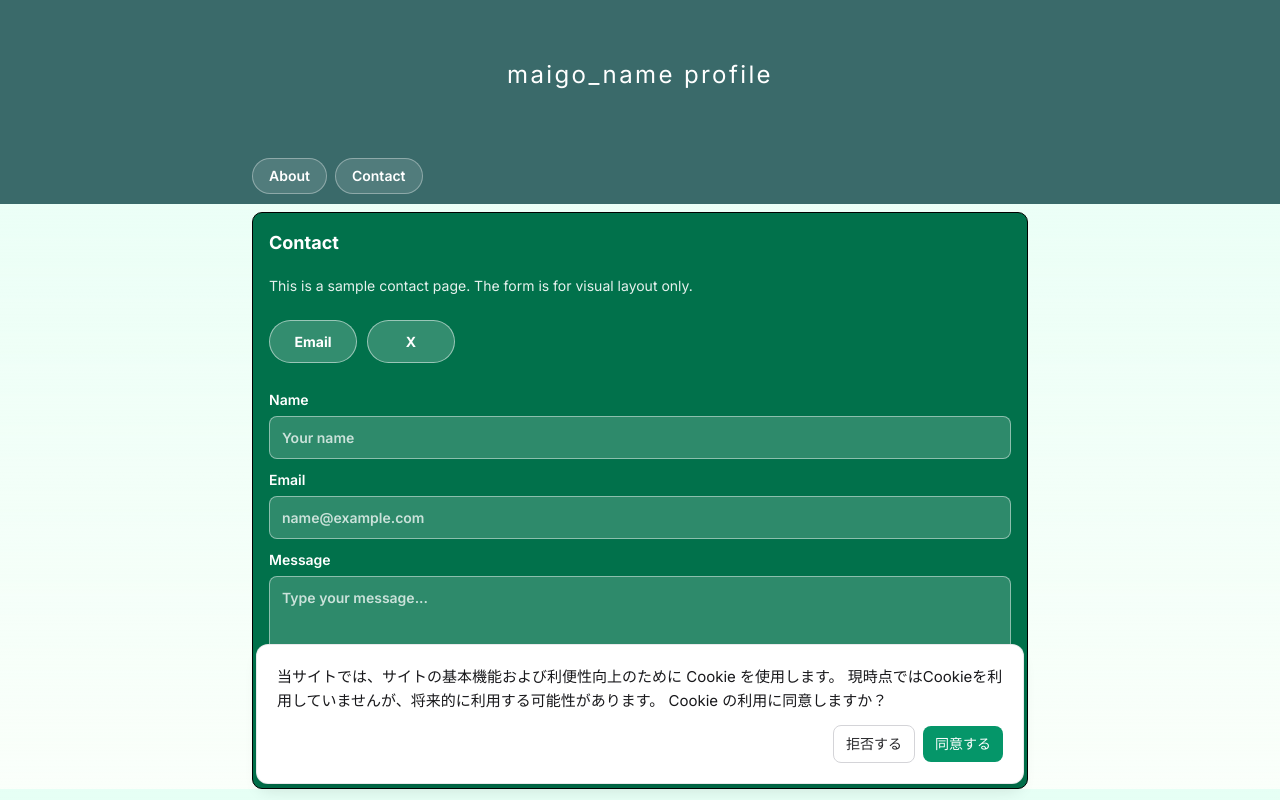
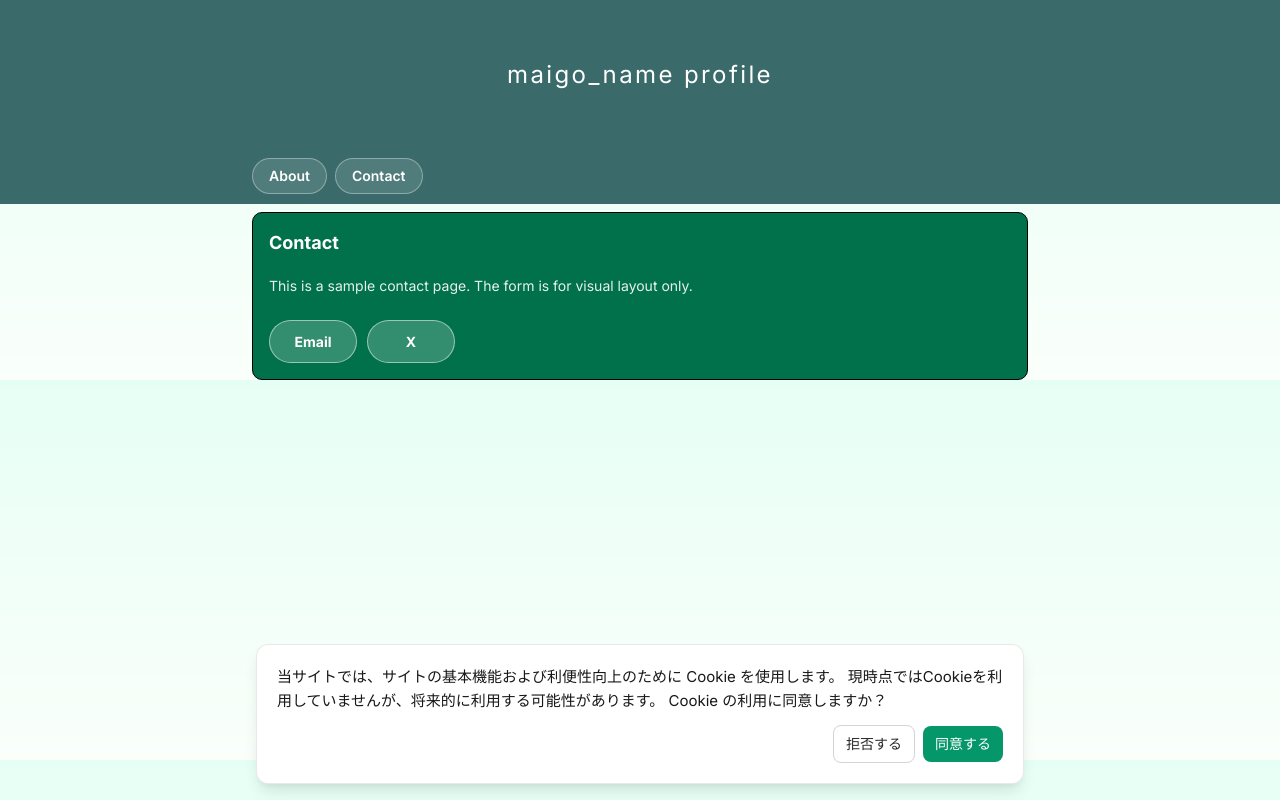
Before and after one commit to keyno63/profile.maigo-name.tokyo, a Next.js app in the folder website/: page /contact in a window 1280 px wide. Built offline with nearby package versions, Linux system fonts and the light colour scheme.

Commit message:
update contact page

```diff
--- a/website/features/contact/page.tsx
+++ b/website/features/contact/page.tsx
@@ -14,7 +14,7 @@ export const ContactPage: React.FC = () => {
                             Email
                         </a>
                         <a
-                            href="https://x.com/sample_account"
+                            href="https://x.com/maigo_name"
                             target="_blank"
                             rel="noreferrer"
                             className={styles.contact_button}
@@ -22,25 +22,6 @@ export const ContactPage: React.FC = () => {
                             X
                         </a>
                     </div>
-
-                    <div className={styles.form_grid}>
-                        <label className={styles.field}>
-                            <span>Name</span>
-                            <input type="text" placeholder="Your name" disabled />
-                        </label>
-                        <label className={styles.field}>
-                            <span>Email</span>
-                            <input type="email" placeholder="name@example.com" disabled />
-                        </label>
-                        <label className={styles.field_message}>
-                            <span>Message</span>
-                            <textarea placeholder="Type your message..." rows={5} disabled />
-                        </label>
-                    </div>
-
-                    <button type="button" className={styles.submit_button} disabled>
-                        Send (Sample)
-                    </button>
                 </section>
             </div>
         </div>
--- a/website/features/menu/index.tsx
+++ b/website/features/menu/index.tsx
@@ -1,12 +1,14 @@
+import Link from "next/link";
 import styles from "./styles.module.css";
 
 type MenuItem = {
     label: string;
+    href: string;
 };
 
 const menus: MenuItem[] = [
-    { label: "About" },
-    { label: "Contact" },
+    { label: "About", href: "/" },
+    { label: "Contact", href: "/contact" },
 ];
 
 export default function Menu() {
@@ -14,9 +16,9 @@ export default function Menu() {
         <nav className={styles.menu_bar} aria-label="Main menu">
             <div className={styles.menu_inner}>
                 {menus.map((menu) => (
-                    <button key={menu.label} type="button" className={styles.menu_item}>
+                    <Link key={menu.label} href={menu.href} className={styles.menu_item}>
                         {menu.label}
-                    </button>
+                    </Link>
                 ))}
             </div>
         </nav>
```
